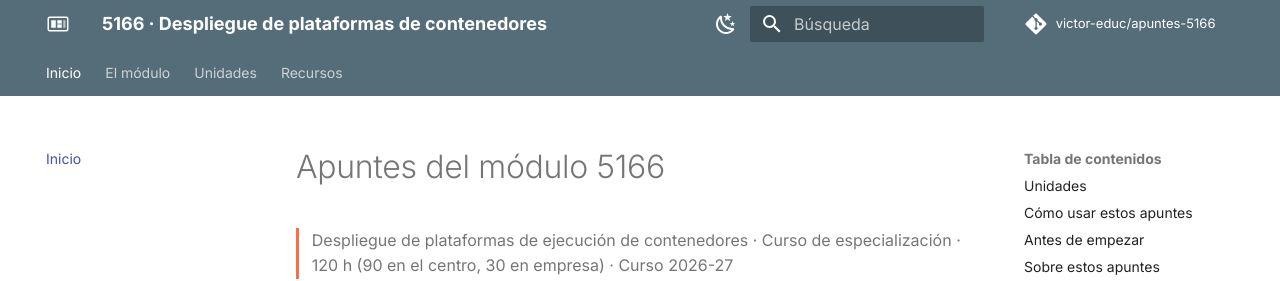
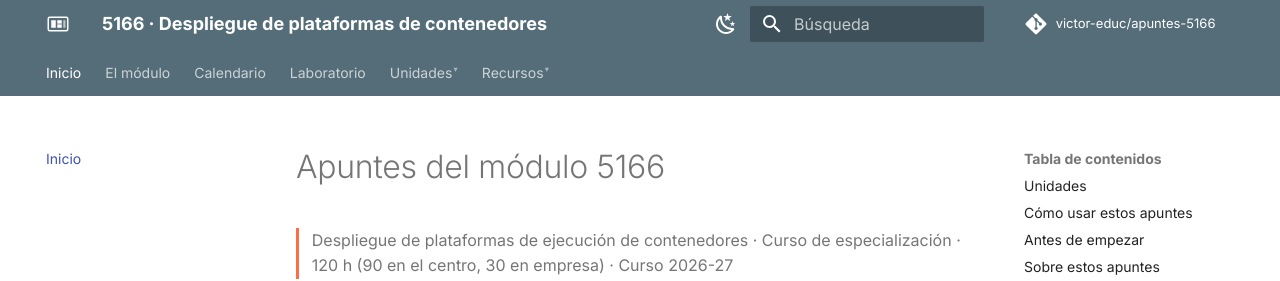
Before and after one commit to victor-educ/apuntes-5166, an MkDocs documentation site: the page built from docs/index.md, in a window 1280 px wide. Shown: the top 281 px of the page. Built offline with MkDocs 1.6.1 and Material for MkDocs 9.7.7, drawn with Linux system fonts in a browser that asks for light colours; comment, search, counter and statistics services are not loaded; some of the changed text lies outside the part shown.

Commit message:
Pestañas con Calendario y Laboratorio y desplegables en Unidades y Recursos
Co-Authored-By: Claude Fable 5.1 <noreply@anthropic.com>

```diff
--- a/docs/assets/extra.css
+++ b/docs/assets/extra.css
@@ -59,3 +59,19 @@
 .cal-tip-entrega { border-top: 1px dashed var(--md-default-fg-color--lightest); padding-top: .3em; }
 .cal-tip-pie { margin-top: .4em; font-size: .6rem; color: var(--md-default-fg-color--light); font-style: italic; }
 @media (max-width: 600px) { .cal-etq { display: none; } .cal-dia { min-height: 2em; } }
+
+/* ---------- Desplegables en las pestañas ---------- */
+.md-tabs__item--dropdown { position: relative; }
+.md-tabs__caret { font-size: .6em; opacity: .7; margin-left: .15em; }
+.md-tabs__dropdown { display: none; position: absolute; top: 100%; left: -.6rem; z-index: 3; min-width: 15rem; margin: 0; padding: .4rem 0; list-style: none;
+  background: var(--md-default-bg-color); color: var(--md-default-fg-color); border-radius: 0 0 .2rem .2rem;
+  box-shadow: var(--md-shadow-z2); }
+.md-tabs__item--dropdown:hover .md-tabs__dropdown, .md-tabs__item--dropdown:focus-within .md-tabs__dropdown { display: block; }
+.md-tabs__dropdown li { margin: 0; padding: 0; }
+.md-tabs__dropdown-group { padding: .35rem .8rem .1rem; font-size: .6rem; text-transform: uppercase; letter-spacing: .05em; color: var(--md-default-fg-color--light); }
+.md-tabs__dropdown-link { display: block; padding: .3rem .8rem; font-size: .7rem; line-height: 1.3; color: var(--md-default-fg-color); white-space: nowrap; }
+.md-tabs__dropdown-link:hover, .md-tabs__dropdown-link:focus { background: var(--md-default-fg-color--lightest); color: var(--md-accent-fg-color); }
+.md-tabs__dropdown-link--active { color: var(--md-accent-fg-color); font-weight: 600; }
+.md-tabs, .md-tabs__list { overflow: visible; }
+.md-tabs__list { contain: none; }
+.md-tabs { position: relative; z-index: 4; }
--- a/mkdocs.yml
+++ b/mkdocs.yml
@@ -8,6 +8,7 @@ copyright: Apuntes del módulo 5166 · Víctor Sellés · CC BY-SA 4.0
 
 theme:
   name: material
+  custom_dir: overrides
   language: es
   logo: assets/logo.svg
   favicon: assets/logo.svg
@@ -81,10 +82,9 @@ plugins:
 
 nav:
   - Inicio: index.md
-  - El módulo:
-      - Presentación y evaluación: modulo.md
-      - Calendario de sesiones: calendario.md
-      - Laboratorio: laboratorio.md
+  - El módulo: modulo.md
+  - Calendario: calendario.md
+  - Laboratorio: laboratorio.md
   - Unidades:
       - UT1 · Virtualización e hipervisores: ut/ut1-virtualizacion.md
       - UT2 · Nubes privadas virtuales (VPC): ut/ut2-vpc.md
--- /dev/null
+++ b/overrides/partials/tabs-item.html
@@ -0,0 +1,41 @@
+{#- Pestañas con desplegable: muestra los subapartados de una sección al pasar el ratón. -#}
+{% macro render_content(nav_item, ref) %}
+  {% set ref = ref or nav_item %}
+  {{ ref.title }}
+{% endmacro %}
+{% macro render_dropdown(nav_item) %}
+  <ul class="md-tabs__dropdown">
+    {% for child in nav_item.children %}
+      {% if child.children %}
+        <li class="md-tabs__dropdown-group">{{ child.title }}</li>
+        {% for sub in child.children %}
+          <li><a href="{{ sub.url | url }}" class="md-tabs__dropdown-link{% if sub.active %} md-tabs__dropdown-link--active{% endif %}">{{ sub.title }}</a></li>
+        {% endfor %}
+      {% else %}
+        <li><a href="{{ child.url | url }}" class="md-tabs__dropdown-link{% if child.active %} md-tabs__dropdown-link--active{% endif %}">{{ child.title }}</a></li>
+      {% endif %}
+    {% endfor %}
+  </ul>
+{% endmacro %}
+{% macro render(nav_item, ref) %}
+  {% set ref = ref or nav_item %}
+  {% set class = "md-tabs__item" %}
+  {% if ref.active %}
+    {% set class = class ~ " md-tabs__item--active" %}
+  {% endif %}
+  {% if nav_item.children %}
+    {% set first = nav_item.children | first %}
+    <li class="{{ class }} md-tabs__item--dropdown">
+      <a href="{{ first.url | url }}" class="md-tabs__link" aria-haspopup="true">
+        {{ render_content(first, ref) }} <span class="md-tabs__caret" aria-hidden="true">▾</span>
+      </a>
+      {{ render_dropdown(nav_item) }}
+    </li>
+  {% else %}
+    <li class="{{ class }}">
+      <a href="{{ nav_item.url | url }}" class="md-tabs__link">
+        {{ render_content(nav_item) }}
+      </a>
+    </li>
+  {% endif %}
+{% endmacro %}
```
